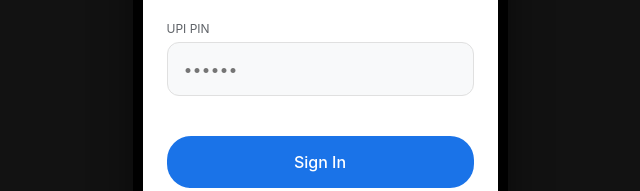
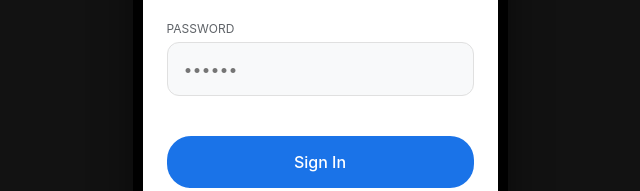
Before and after one commit to Hakesh-007/UPI-Fraud-Detector, a plain HTML site: page index.html in a window 1280 px wide. Shown: the part 314-505 px from the top of the page, 320-960 px from the left. Drawn offline with Linux system fonts and the light colour scheme.

Commit message:
Update index.html

```diff
--- a/index.html
+++ b/index.html
@@ -877,7 +877,7 @@
                         </div>
 
                         <div class="login-input">
-                            <label>UPI PIN</label>
+                            <label>PASSWORD</label>
                             <input type="password" id="password" placeholder="••••••">
                         </div>
 
@@ -1729,4 +1729,5 @@
         }
     </script>
 </body>
+
 </html>
```
